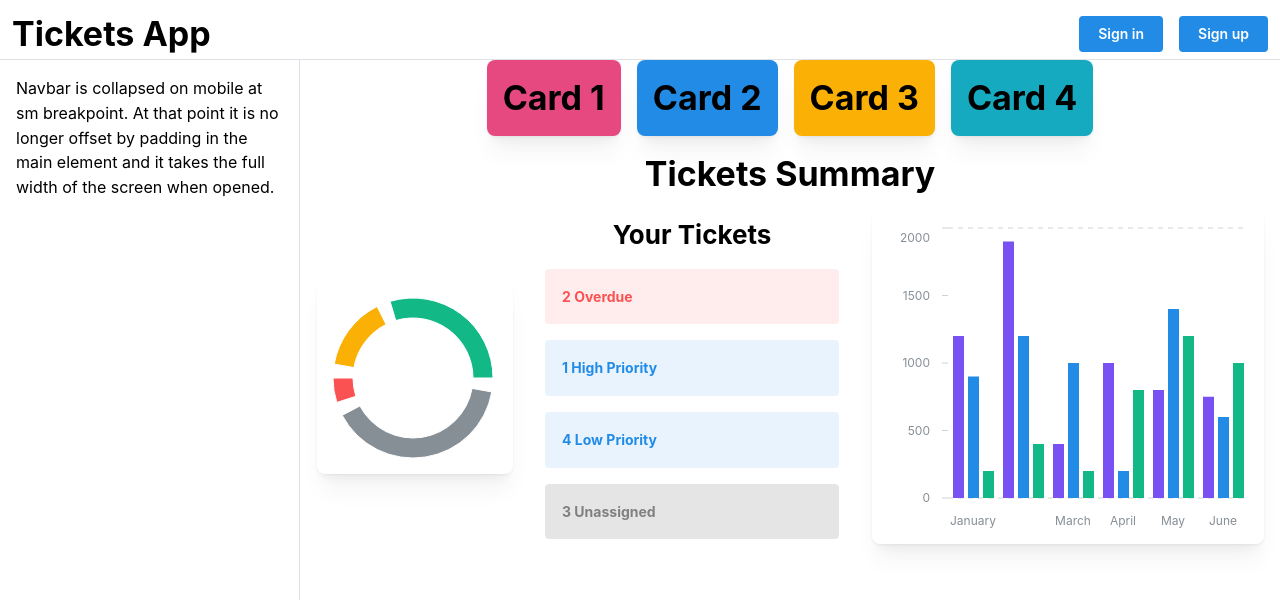
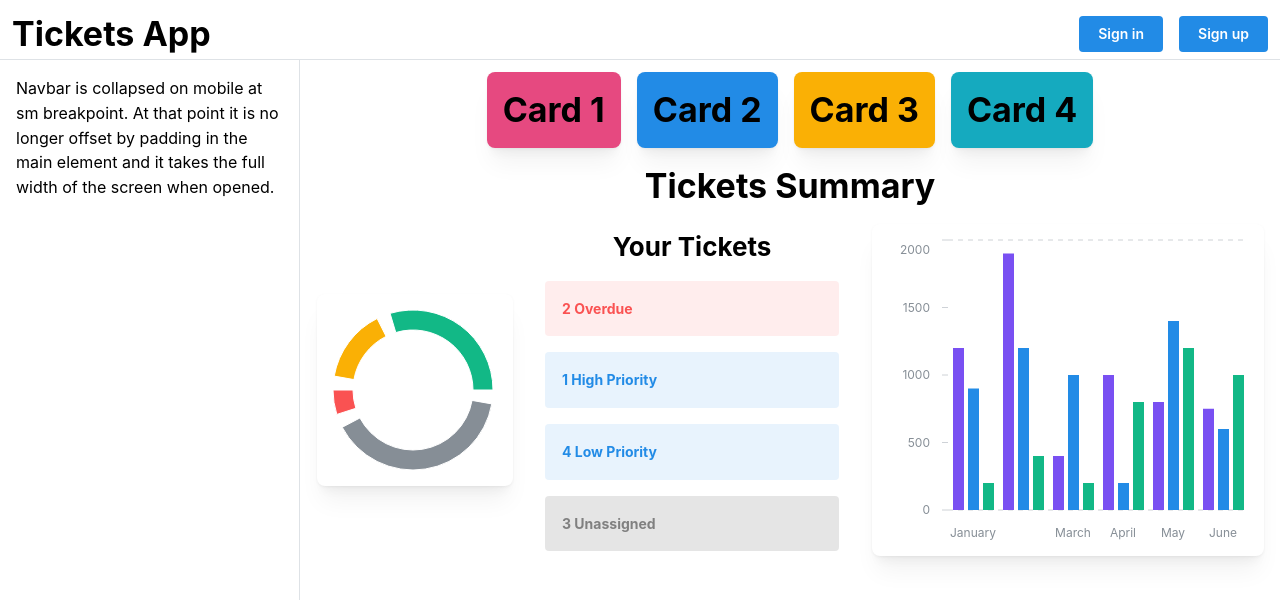
Before and after one commit to AndyMG1999/supportTicketApp, a React app in the folder clientapp/: page / in a window 1280 px wide. Shown: the top 600 px of the page. Built offline with nearby package versions, Linux system fonts and the light colour scheme; the HTML template or start-up script is replaced by a standard one.

Commit message:
Update DashboardPage.tsx

```diff
--- a/clientapp/src/pages/dashboardPage/DashboardPage.tsx
+++ b/clientapp/src/pages/dashboardPage/DashboardPage.tsx
@@ -18,7 +18,7 @@ const DashboardPage = () => {
     ];
 
     return(
-        <Stack align="stretch" justify="center">
+        <Stack align="stretch" justify="center" pt={"sm"}>
 
         <Group justify="center">
             <Card shadow="md" radius={"md"} bg={"pink"}>
```
